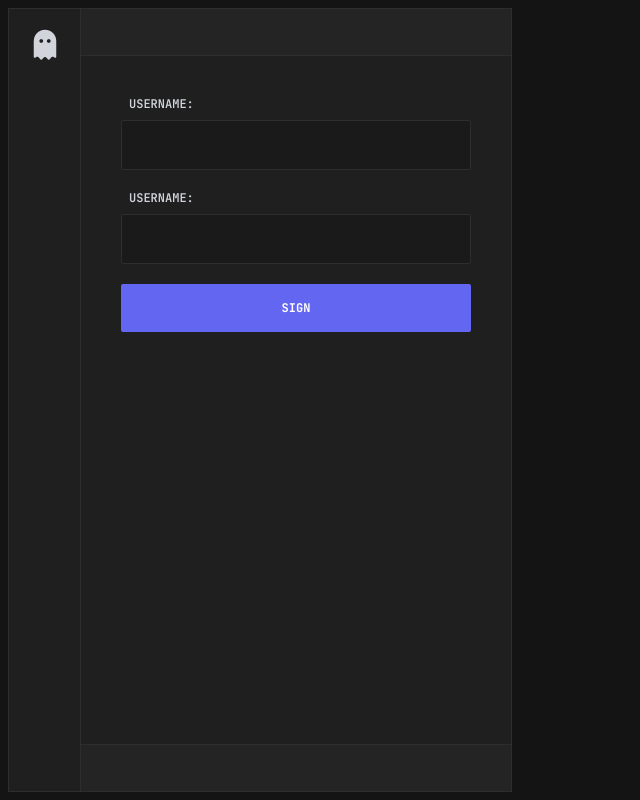
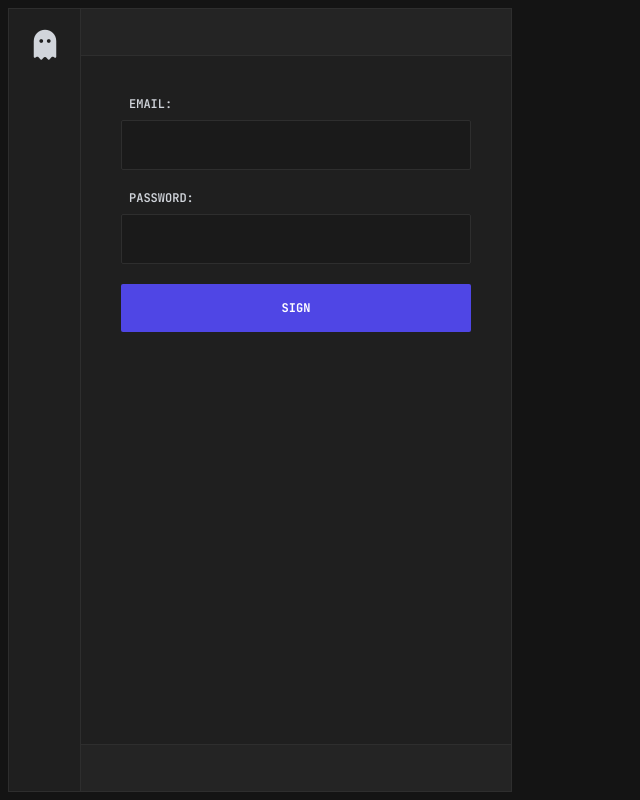
Before and after one commit to jefeez/umbrella, a React (Vite) app: page /sign-in in a window 1280 px wide. Shown: the whole page, without its empty margins (0-640 px from the left). Built offline with nearby package versions, Linux system fonts and the light colour scheme.

Commit message:
form using form-hooks

```diff
--- a/src/components/Input.tsx
+++ b/src/components/Input.tsx
@@ -1,10 +1,26 @@
-export default function Input() {
+/* eslint-disable react/jsx-props-no-spreading */
+import { Path, UseFormRegister } from 'react-hook-form';
+
+interface IFormValues {
+  email: string;
+  password: string;
+}
+
+export default function Input({
+  label,
+  register,
+  required,
+}: {
+  label: Path<IFormValues>;
+  register: UseFormRegister<IFormValues>;
+  required: boolean;
+}) {
   return (
     <div className="w-full">
       <div className="text-xs font-semibold pb-2 px-2">
-        <span>USERNAME:&nbsp;</span>
+        <span>{label.toUpperCase()}:&nbsp;</span>
       </div>
-      <input type="text" name="username" className="input" />
+      <input {...register(label, { required })} className="input" />
     </div>
   );
 }
--- a/src/components/Submit.tsx
+++ b/src/components/Submit.tsx
@@ -3,7 +3,7 @@ export default function Submit() {
     <div className="w-full">
       <button
         type="submit"
-        className="w-full py-4 text-white font-bold text-xs rounded-sm bg-indigo-500 hover:bg-indigo-600">
+        className="w-full py-4 text-white font-bold text-xs rounded-sm bg-indigo-600 hover:bg-indigo-500">
         SIGN
       </button>
     </div>
--- /dev/null
+++ b/src/pages/sign-in/form/Input.tsx
@@ -0,0 +1,34 @@
+/* eslint-disable react/jsx-props-no-spreading */
+import { FieldErrors, Path, UseFormRegister } from 'react-hook-form';
+
+interface IFormValues {
+  email: string;
+  password: string;
+}
+
+export default function Input({
+  label,
+  errors,
+  register,
+}: {
+  errors: FieldErrors<IFormValues>;
+  label: Path<IFormValues>;
+  register: UseFormRegister<IFormValues>;
+}) {
+  const err = errors[label]?.message;
+
+  return (
+    <div className="w-full">
+      <div className="text-xs font-semibold pb-2 px-2">
+        <span>
+          {label.toUpperCase()}:&nbsp;
+          {errors && <span className="text-red-500">{err}</span>}
+        </span>
+      </div>
+      <input
+        {...register(label)}
+        className={`input  ${err ? 'border-red-500 focus:border-orange-500' : ''}`}
+      />
+    </div>
+  );
+}
--- a/src/pages/sign-in/form/index.tsx
+++ b/src/pages/sign-in/form/index.tsx
@@ -1,11 +1,44 @@
-import Input from '../../../components/Input';
+import { useForm } from 'react-hook-form';
+import { z } from 'zod';
+import { zodResolver } from '@hookform/resolvers/zod';
+
 import Submit from '../../../components/Submit';
+import Input from './Input';
+
+const schemas = z.object({
+  email: z
+    .string({
+      invalid_type_error: 'email is required field',
+      required_error: 'email must be a string',
+    })
+    .email('invalid email address'),
+  password: z
+    .string({
+      required_error: 'password is a required field',
+      invalid_type_error: 'password must be a string',
+    })
+    .min(5, 'must be 5 or more characters long'),
+});
+
+export type ISign = z.infer<typeof schemas>;
 
 export default function Form() {
+  const {
+    register,
+    handleSubmit,
+    formState: { errors },
+  } = useForm<ISign>({
+    resolver: zodResolver(schemas),
+  });
+
+  const onSubmit = (data: ISign) => {
+    console.log(data);
+  };
+
   return (
-    <form className="form">
-      <Input />
-      <Input />
+    <form className="form" onSubmit={handleSubmit(onSubmit)}>
+      <Input errors={errors} label="email" register={register} />
+      <Input errors={errors} label="password" register={register} />
       <Submit />
     </form>
   );
--- /dev/null
+++ b/src/pages/sign-up/form/Input.tsx
@@ -0,0 +1,35 @@
+/* eslint-disable react/jsx-props-no-spreading */
+import { FieldErrors, Path, UseFormRegister } from 'react-hook-form';
+
+interface IFormValues {
+  username: string;
+  email: string;
+  password: string;
+}
+
+export default function Input({
+  label,
+  errors,
+  register,
+}: {
+  errors: FieldErrors<IFormValues>;
+  label: Path<IFormValues>;
+  register: UseFormRegister<IFormValues>;
+}) {
+  const err = errors[label]?.message;
+
+  return (
+    <div className="w-full">
+      <div className="text-xs font-semibold pb-2 px-2">
+        <span>
+          {label.toUpperCase()}:&nbsp;
+          {errors && <span className="text-red-500">{err}</span>}
+        </span>
+      </div>
+      <input
+        {...register(label)}
+        className={`input  ${err ? 'border-red-500 focus:border-orange-500' : ''}`}
+      />
+    </div>
+  );
+}
--- a/src/pages/sign-up/form/index.tsx
+++ b/src/pages/sign-up/form/index.tsx
@@ -1,12 +1,52 @@
-import Input from '../../../components/Input';
+import { useForm } from 'react-hook-form';
+import { z } from 'zod';
+import { zodResolver } from '@hookform/resolvers/zod';
+
 import Submit from '../../../components/Submit';
+import Input from './Input';
+
+const schemas = z.object({
+  username: z
+    .string({
+      required_error: 'username is a required field',
+      invalid_type_error: 'username must be a string',
+    })
+    .min(3, 'must be 3 or more characters long')
+    .max(10, 'Must be 10 or fewer characters long'),
+  email: z
+    .string({
+      invalid_type_error: 'email is required field',
+      required_error: 'email must be a string',
+    })
+    .email('invalid email address'),
+  password: z
+    .string({
+      required_error: 'password is a required field',
+      invalid_type_error: 'password must be a string',
+    })
+    .min(5, 'must be 5 or more characters long'),
+});
+
+export type ISign = z.infer<typeof schemas>;
 
 export default function Form() {
+  const {
+    register,
+    handleSubmit,
+    formState: { errors },
+  } = useForm<ISign>({
+    resolver: zodResolver(schemas),
+  });
+
+  const onSubmit = (data: ISign) => {
+    console.log(data);
+  };
+
   return (
-    <form className="form">
-      <Input />
-      <Input />
-      <Input />
+    <form className="form" onSubmit={handleSubmit(onSubmit)}>
+      <Input errors={errors} label="username" register={register} />
+      <Input errors={errors} label="email" register={register} />
+      <Input errors={errors} label="password" register={register} />
       <Submit />
     </form>
   );
```
